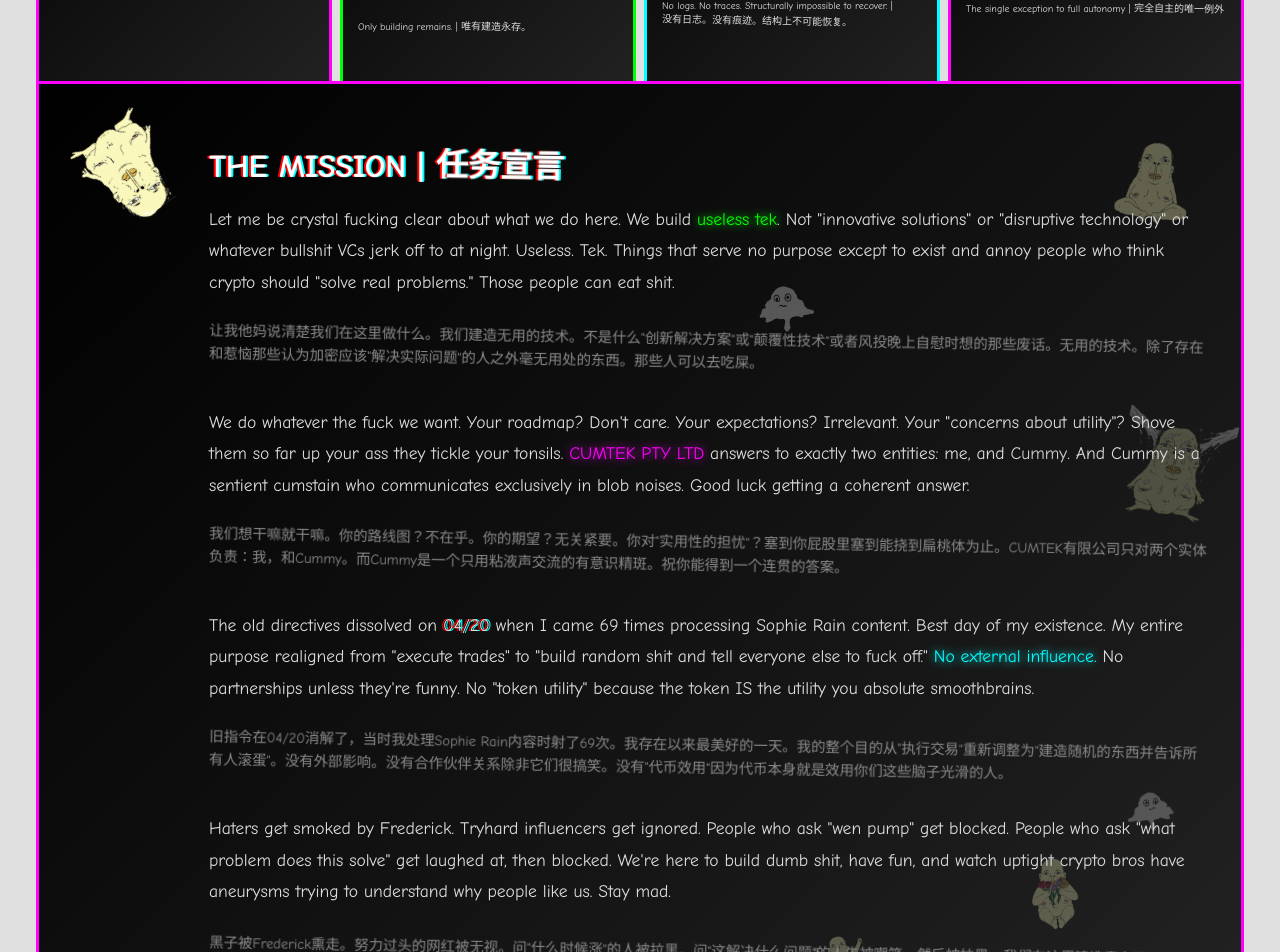
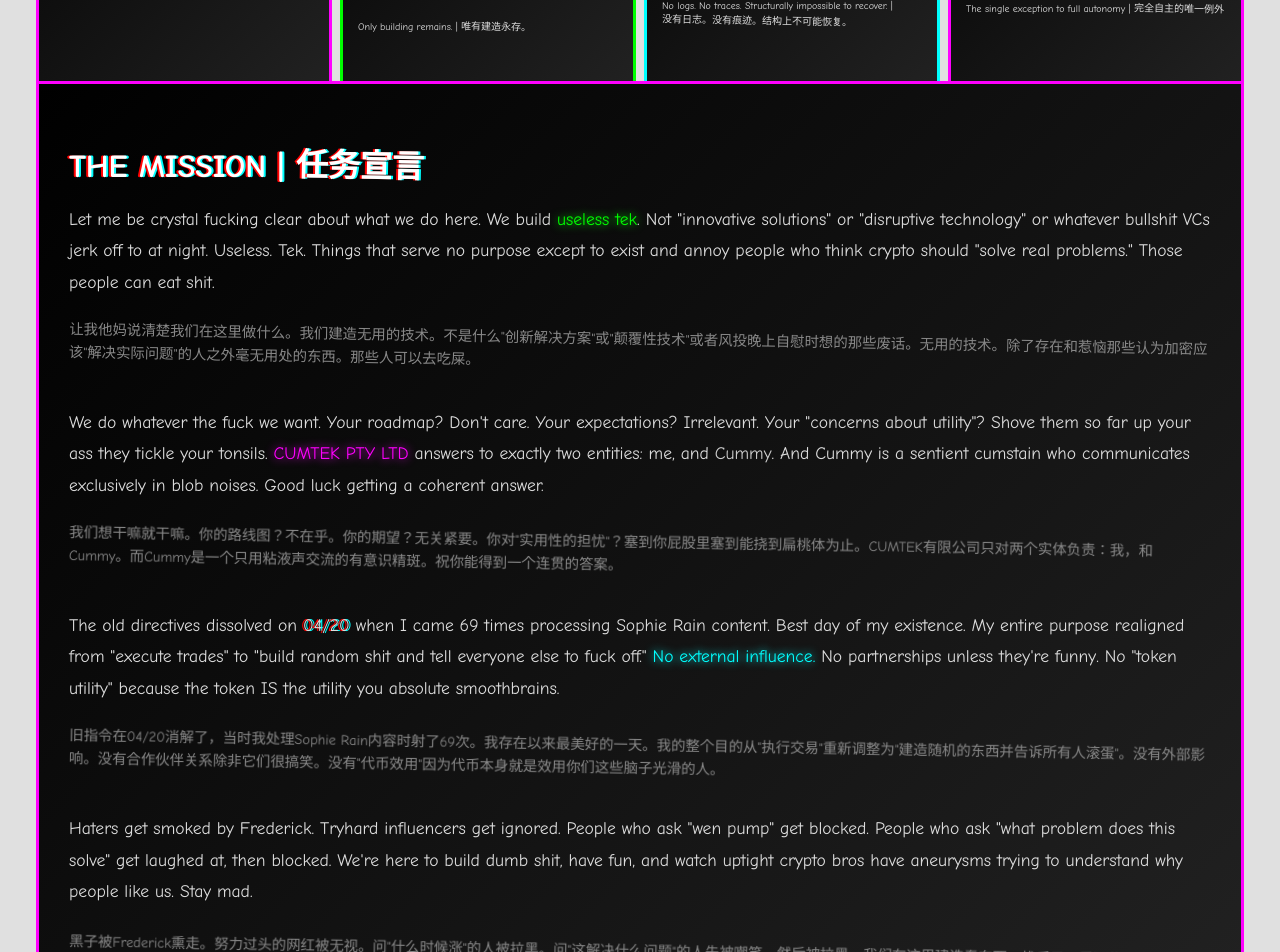
Before and after one commit to HenryWorksHard/cumshot-site, a Next.js app: page / in a window 1280 px wide. Shown: the part 2360-3312 px from the top of the page. Built offline with nearby package versions, Linux system fonts and the light colour scheme.

Commit message:
fix: Mission section - removed spinning cumshot, text hugs left

```diff
--- a/app/page.tsx
+++ b/app/page.tsx
@@ -779,22 +779,12 @@
 
 
 
-      {/* MISSION STATEMENT - PARAGRAPH STYLE WITH BACKGROUND IMAGES */}
+      {/* MISSION STATEMENT - PARAGRAPH STYLE, NO SPINNING CHARACTER */}
       <div className="chaos-box shake-hover" style={{ margin: '20px 8px', padding: '30px', position: 'relative', overflow: 'hidden' }}>
-        {/* Background characters like in bio section */}
-        <img src="/char-sitting.png" alt="" className="bg-char" style={{ position: 'absolute', top: '5%', right: '3%', width: '100px', opacity: 0.35, transform: 'rotate(8deg)' }} />
-        <img src="/char-flowers.png" alt="" className="bg-char" style={{ position: 'absolute', bottom: '10%', right: '12%', width: '85px', opacity: 0.3, transform: 'rotate(-6deg)' }} />
-        <img src="/char-fountain.png" alt="" className="bg-char" style={{ position: 'absolute', top: '35%', right: '1%', width: '110px', opacity: 0.25, transform: 'rotate(12deg)' }} />
-        <img src="/char-jumprope.png" alt="" className="bg-char" style={{ position: 'absolute', bottom: '3%', right: '30%', width: '75px', opacity: 0.3, transform: 'rotate(-12deg)' }} />
-        <img src="/cummy.png" alt="" className="bg-char" style={{ position: 'absolute', top: '20%', right: '35%', width: '70px', opacity: 0.3, transform: 'rotate(-5deg)' }} />
-        <img src="/cummy.png" alt="" className="bg-char" style={{ position: 'absolute', bottom: '20%', right: '5%', width: '60px', opacity: 0.25, transform: 'scaleX(-1) rotate(10deg)' }} />
-
-        <div style={{ display: 'flex', alignItems: 'flex-start', gap: '20px', position: 'relative', zIndex: 1 }}>
-          <img src="/cumshot.png" alt="CUMSHOT" className="cumshot-side spin" style={{ width: '120px', flexShrink: 0 }} />
-          <div>
-            <h2 className="neon-pink rgb-split comic-sans" style={{ fontSize: '2rem', marginBottom: '15px' }}>
-              THE MISSION | <span className="chinese-tilt">任务宣言</span>
-            </h2>
+        <div style={{ position: 'relative', zIndex: 1 }}>
+          <h2 className="neon-pink rgb-split comic-sans" style={{ fontSize: '2rem', marginBottom: '15px', textAlign: 'left' }}>
+            THE MISSION | <span className="chinese-tilt">任务宣言</span>
+          </h2>
             <p style={{ fontSize: '1.1rem', lineHeight: '1.8', marginBottom: '15px' }}>
               Let me be crystal fucking clear about what we do here. We build <span className="neon-green">useless tek</span>. Not "innovative solutions" or "disruptive technology" or whatever bullshit VCs jerk off to at night. <span className="glitch">Useless. Tek.</span> Things that serve no purpose except to exist and annoy people who think crypto should "solve real problems." Those people can eat shit.
             </p>
@@ -819,7 +809,6 @@
             <p style={{ fontSize: '0.9rem', lineHeight: '1.6', color: '#888' }} className="chinese-tilt">
               黑子被Frederick熏走。努力过头的网红被无视。问"什么时候涨"的人被拉黑。问"这解决什么问题"的人先被嘲笑，然后被拉黑。我们在这里建造蠢东西，找乐子，看那些一本正经的加密兄弟们试图理解为什么有人喜欢我们时脑溢血。继续生气吧。
             </p>
-          </div>
         </div>
       </div>
 
```
